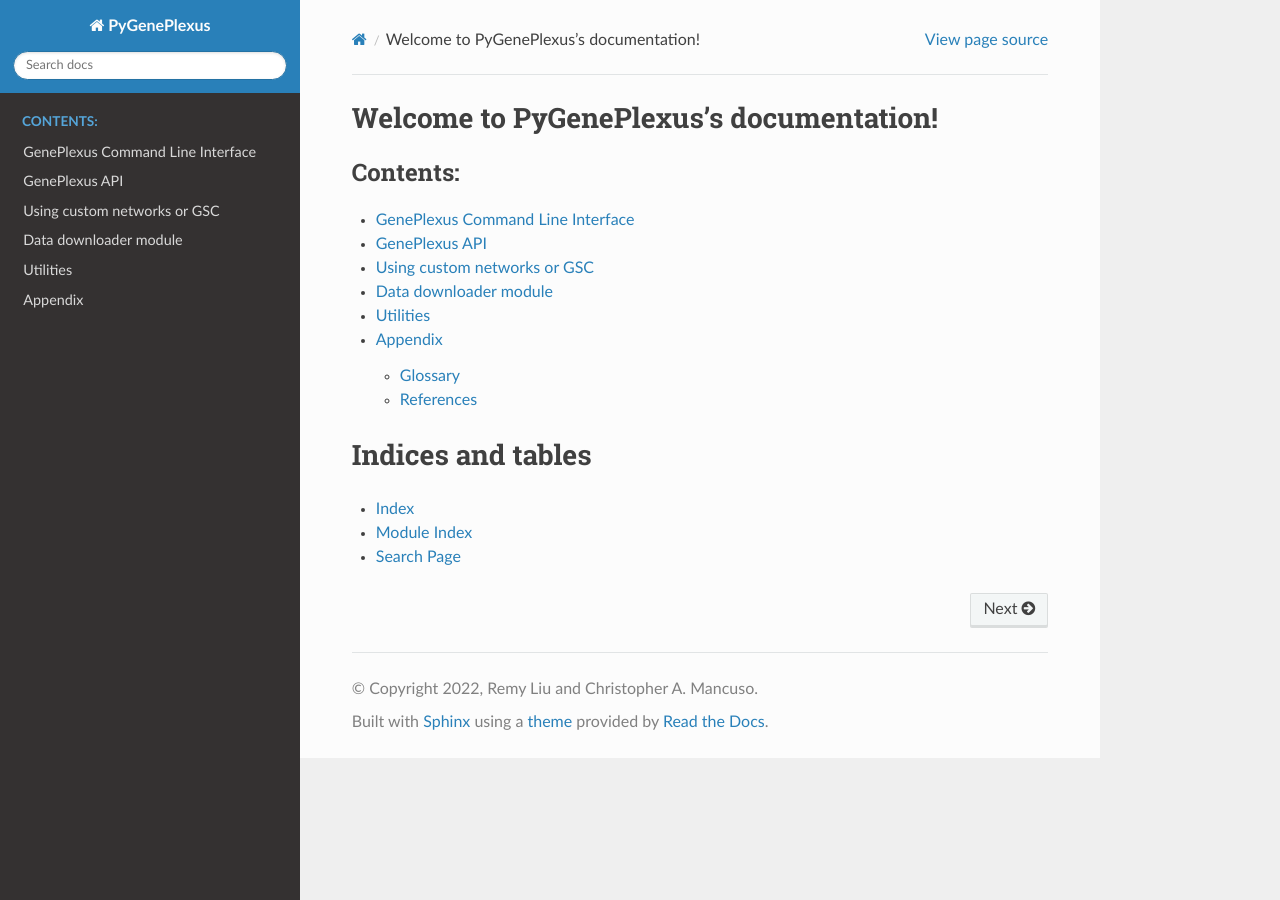
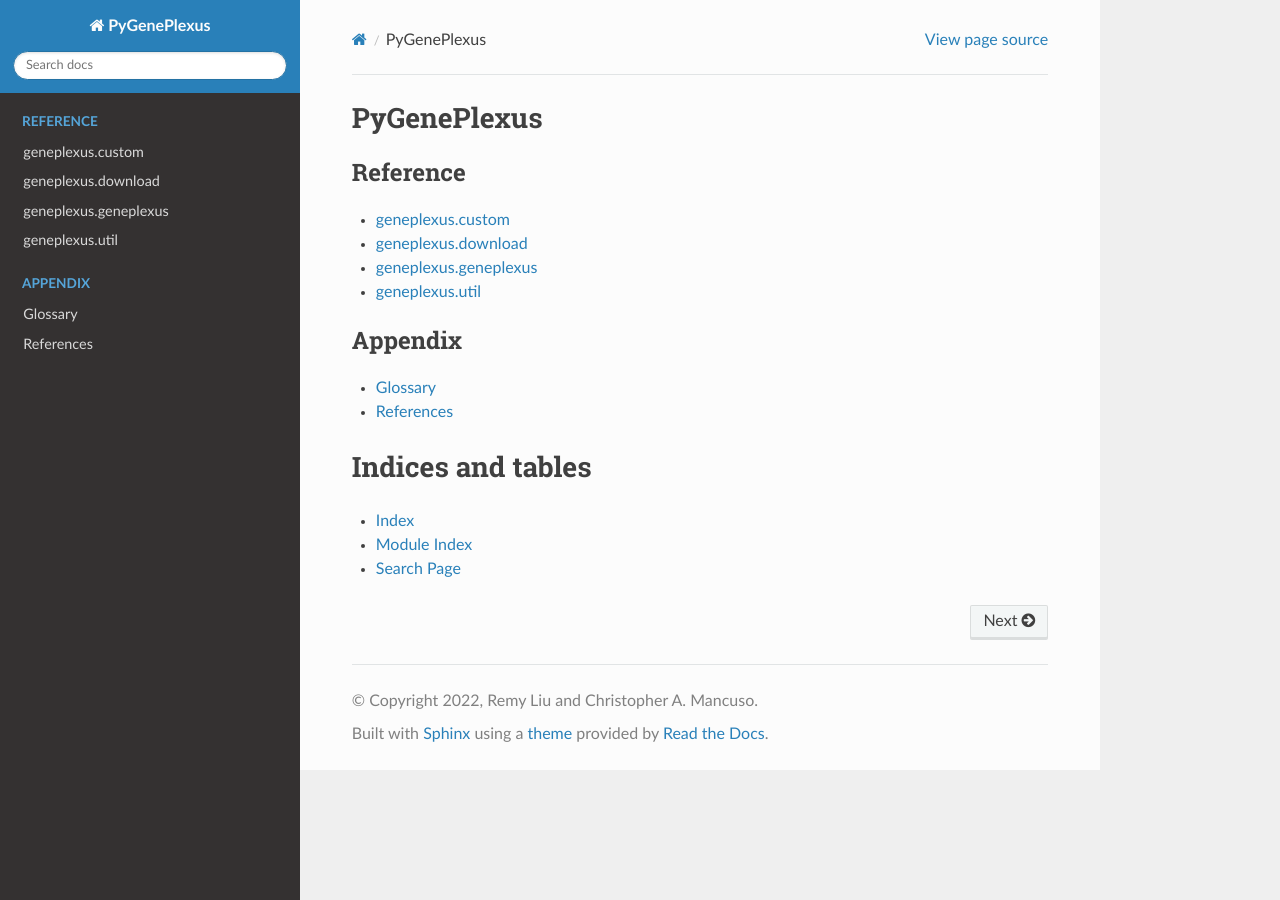
Before and after one commit to krishnanlab/PyGenePlexus, a Sphinx documentation site: the page built from docs/source/index.rst, in a window 1280 px wide. Built offline with Sphinx 7.4.7 and the Read the Docs theme 2.0.0, drawn with Linux system fonts in a browser that asks for light colours.

Commit message:
Refactor doc layout

```diff
--- a/docs/source/cli.rst
+++ /dev/null
@@ -1,3 +0,0 @@
-GenePlexus Command Line Interface
-=================================
-.. automodule:: geneplexus.cli
--- a/docs/source/custom.rst
+++ b/docs/source/geneplexus/custom.rst
@@ -1,5 +1,5 @@
-Using custom networks or GSC
-============================
+geneplexus.custom
+=================
 .. automodule:: geneplexus.custom
    :members:
    :undoc-members:
--- a/docs/source/download.rst
+++ b/docs/source/geneplexus/download.rst
@@ -1,6 +1,4 @@
-Data downloader module
-======================
-
+geneplexus.download
+===================
 .. currentmodule:: geneplexus.download
-
 .. autofunction:: download_select_data
--- a/docs/source/geneplexus.rst
+++ b/docs/source/geneplexus/geneplexus.rst
@@ -1,8 +1,6 @@
-GenePlexus API
-==============
-
+geneplexus.geneplexus
+=====================
 .. currentmodule:: geneplexus.GenePlexus
-
 .. autosummary::
    load_genes
    convert_to_Entrez
@@ -10,7 +8,6 @@ GenePlexus API
    fit_and_predict
    make_small_edgelist
    make_sim_dfs
-
 .. autoclass:: geneplexus.GenePlexus
    :members:
    :undoc-members:
--- a/docs/source/util.rst
+++ b/docs/source/geneplexus/util.rst
@@ -1,5 +1,5 @@
-Utilities
-=========
+geneplexus.util
+===============
 .. automodule:: geneplexus.util
    :members:
    :undoc-members:
--- a/docs/source/index.rst
+++ b/docs/source/index.rst
@@ -3,19 +3,24 @@
    You can adapt this file completely to your liking, but it should at least
    contain the root `toctree` directive.
 
-Welcome to PyGenePlexus's documentation!
-========================================
+PyGenePlexus
+============
 
 .. toctree::
    :maxdepth: 2
-   :caption: Contents:
+   :caption: Reference
 
-   cli
-   geneplexus
-   custom
-   download
-   util
-   appendix
+   geneplexus/custom
+   geneplexus/download
+   geneplexus/geneplexus
+   geneplexus/util
+
+.. toctree::
+   :maxdepth: 2
+   :caption: Appendix
+
+   appendix/glossary
+   appendix/references
 
 
 Indices and tables
```
Also changed, not shown: docs/source/appendix/glossary.rst (renamed from docs/source/appendix.rst, +1 -28 lines), docs/source/appendix/references.rst (added, +24 -0 lines).
